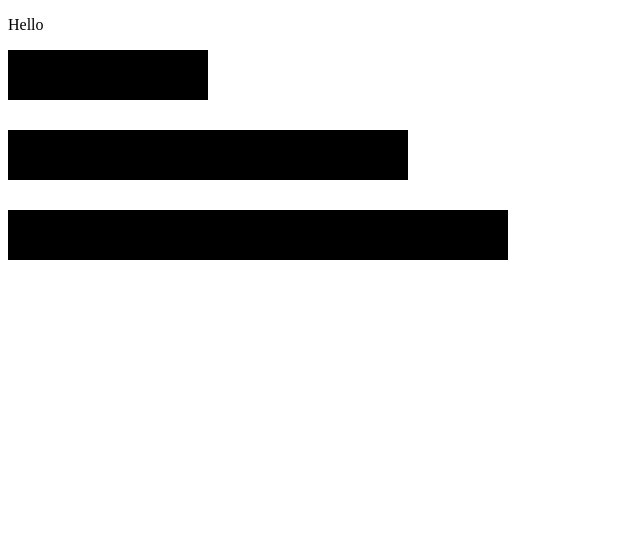
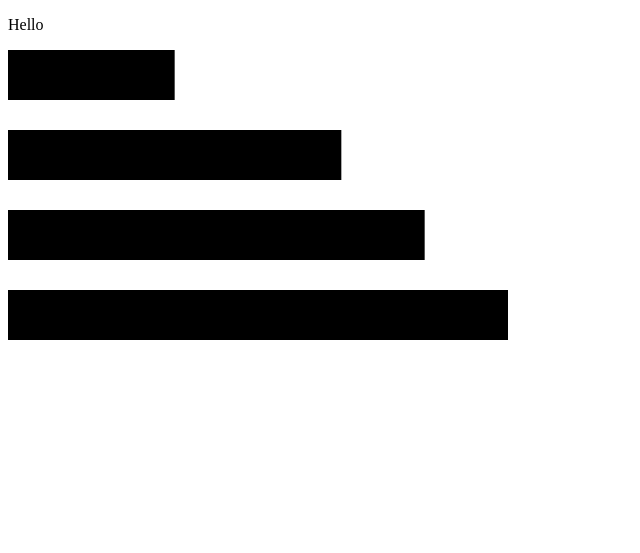
Before and after one commit to musa-raza/D3prac, a plain HTML site: page index.html in a window 1280 px wide. Shown: the whole page, without its empty margins (0-640 px from the left). Drawn offline with nearby package versions, Linux system fonts and the light colour scheme.

Commit message:
Complete barchart

```diff
--- a/index.html
+++ b/index.html
@@ -9,7 +9,14 @@
     <p>Hello</p>
     <script>
 
-      const array = [20, 40, 50];
+      const array = [20, 40, 50, 60];
+
+      const width = 500;
+      const height = 500;
+
+      const widthScale = d3.scaleLinear()
+                         .domain([0, 60])
+                         .range([0, width]);
 
       const canvas = d3.select("body")
                     .append("svg")
@@ -20,7 +27,7 @@
                    .data(array)
                    .enter()
                       .append("rect")
-                      .attr("width", function(d) { return d * 10})
+                      .attr("width", function(d) { return widthScale(d); })
                       .attr("height", 50)
                       .attr("y", function(d, i) { return i * 80 });
 
```
